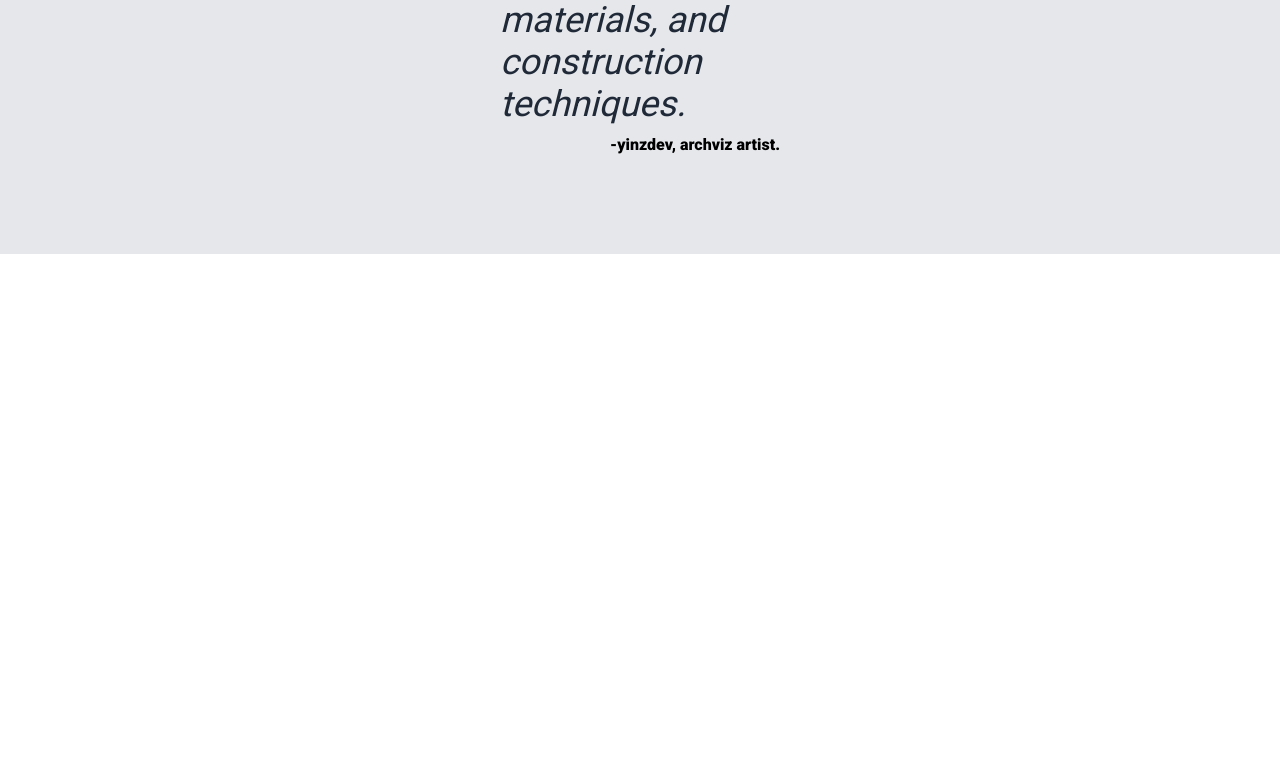
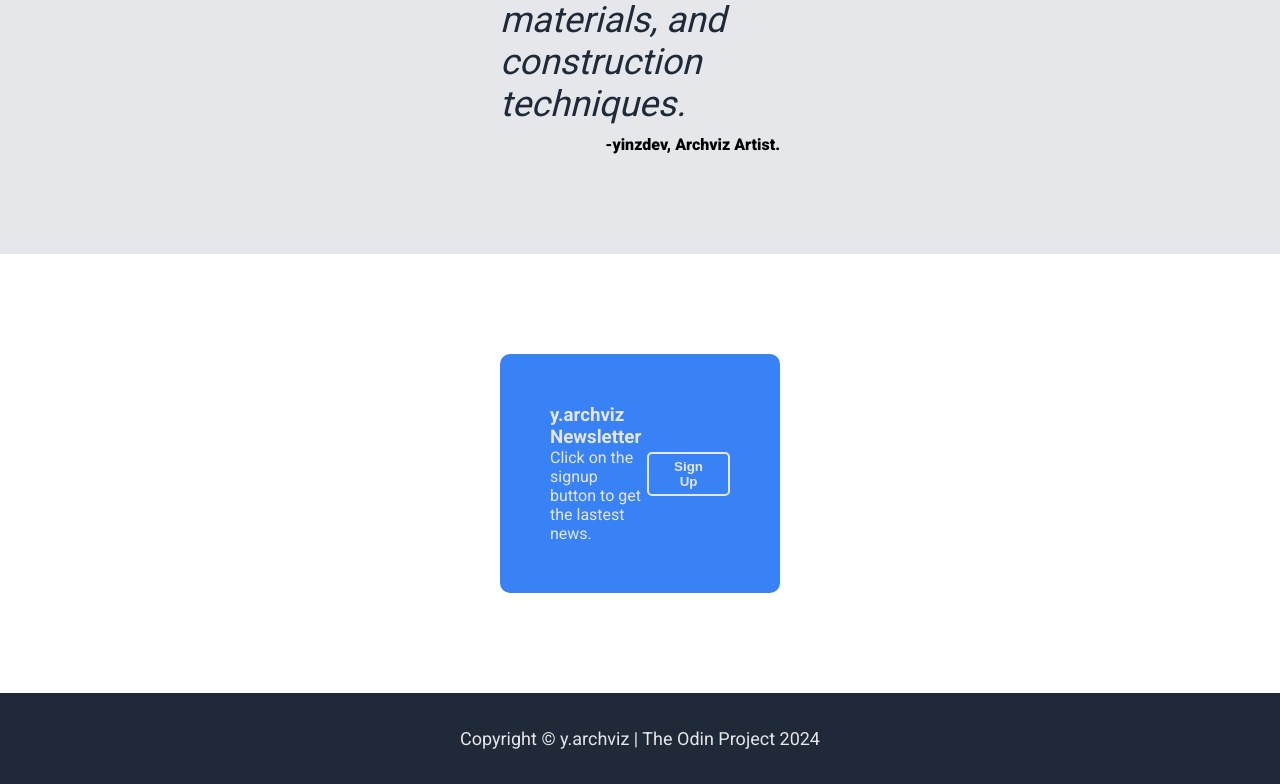
Before and after one commit to yinzdev/odin-landing-page, a plain HTML site: page index.html in a window 1280 px wide. Shown: the part 1729-2513 px from the top of the page. Before the commit the page ends 1983 px from the top, so only its background shows below. Drawn offline with Linux system fonts and the light colour scheme.

Commit message:
Landing Page - Final Version

```diff
--- a/css/style.css
+++ b/css/style.css
@@ -86,6 +86,10 @@ img {
   padding-left: 15px;
   padding-right: 15px;
   background-color: #3882f6;
+  border: 2px solid #3882f6;
+  border-radius: 5px;
+  color: #e5e7eb;
+  font-weight: bold;
 }
 
 h2 {
@@ -144,3 +148,61 @@ h2 {
   align-self: flex-end;
   padding-top: 10px;
 }
+
+.call-action {
+  margin: 100px;
+}
+
+.call-container {
+  background-color: #3882f6;
+  display: flex;
+  justify-content: space-around;
+  align-items: center;
+  margin-left: 400px;
+  margin-right: 400px;
+  border-radius: 10px;
+  padding: 50px;
+}
+
+h3 {
+  color: #e5e7eb;
+  padding: 0px;
+  margin: 0px;
+}
+
+.call-text {
+  color: #e5e7eb;
+  padding: 0px;
+  margin: 0px;
+  font-weight: 100;
+}
+
+.signup-button {
+  border: 2px solid #e5e7eb;
+  padding: 5px;
+  padding-left: 25px;
+  padding-right: 25px;
+  background-color: #3882f6;
+  color: #e5e7eb;
+  border-radius: 5px;
+  font-weight: bold;
+}
+
+.footer-container {
+  background-color: #1f2937;
+}
+
+.footer {
+  display: flex;
+  align-items: center;
+  margin: 10px;
+  justify-content: center;
+  font-size: 18px;
+  color: #e5e7eb;
+  padding: 35px;
+  margin-bottom: 0px;
+}
+
+.footer-text {
+  font-weight: 100;
+}
--- a/index.html
+++ b/index.html
@@ -99,7 +99,25 @@
           deep understanding of not only design principles but also engineering,
           materials, and construction techniques.
         </p>
-        <p class="quote-author">-yinzdev, archviz artist.</p>
+        <p class="quote-author">-yinzdev, Archviz Artist.</p>
+      </div>
+    </div>
+    <div class="call-action">
+      <div class="call-container">
+        <div class="call-card">
+          <h3>y.archviz Newsletter</h3>
+          <p class="call-text">
+            Click on the signup button to get the lastest news.
+          </p>
+        </div>
+        <button class="signup-button" type="button" alt="Sign Up Button">
+          Sign Up
+        </button>
+      </div>
+    </div>
+    <div class="footer-container">
+      <div class="footer">
+        <p class="footer-text">Copyright © y.archviz | The Odin Project 2024</p>
       </div>
     </div>
   </body>
```
